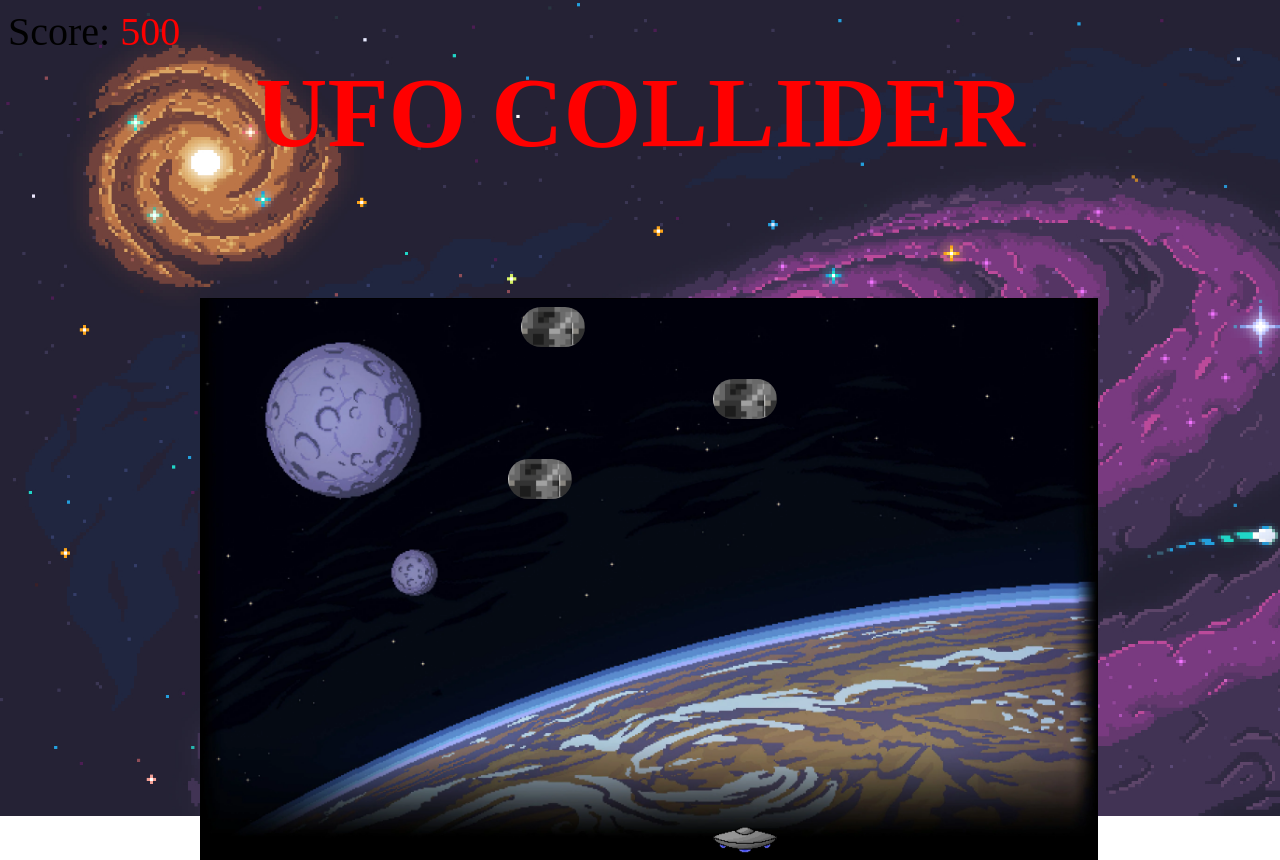
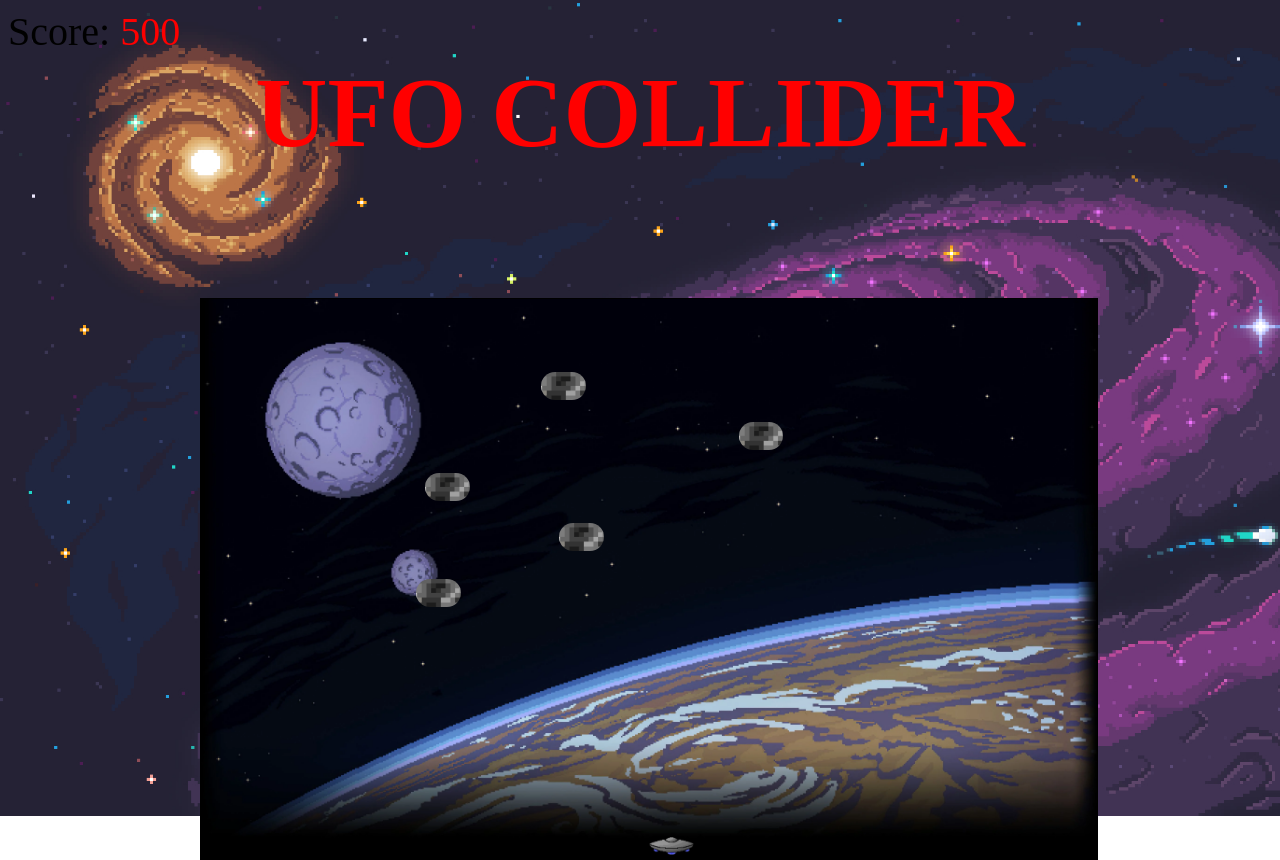
Before and after one commit to ZandMa/Ufo-collider, a plain HTML site: page index.html in a window 1280 px wide. Drawn offline with Linux system fonts and the light colour scheme.

Commit message:
can move set outline

```diff
--- a/index.html
+++ b/index.html
@@ -18,7 +18,7 @@
 
 
 
-        <audio autoplay  id="myaudio">
+        <audio autoplay loop  id="myaudio">
             <source src="./media/03. Mii Channel.mp3" type="audio/wav" />
           </audio>
 
--- a/script.js
+++ b/script.js
@@ -3,6 +3,7 @@ class Game {
         this.obstaclesArr = [];
         this.obstacleSpeed = 65;
         this.obstacleSpawnRate = 600;
+        this.bulletArr = [];
     }
 
 
@@ -52,15 +53,15 @@ class Game {
     createDomElm(instance) {
         const htmlTag = document.createElement("div");
         htmlTag.className = instance.className;
-        htmlTag.style.width = instance.width + "vw";
-        htmlTag.style.height = instance.height + "vh";
+        htmlTag.style.width = instance.width + "%";
+        htmlTag.style.height = instance.height + "%";
         const board = document.getElementById("board");
         board.appendChild(htmlTag);
         return htmlTag;
     }
     drawDomElm(instance) {
-        instance.domElement.style.left = instance.positionX + "vw";
-        instance.domElement.style.bottom = instance.positionY + "vh";
+        instance.domElement.style.left = instance.positionX + "%";
+        instance.domElement.style.bottom = instance.positionY + "%";
     }
     detectCollisionWithPlayer(astroid) {
         if (this.player.positionX < astroid.positionX + astroid.width &&
@@ -68,7 +69,7 @@ class Game {
             this.player.positionY < astroid.positionY + astroid.height &&
             this.player.height + this.player.positionY > astroid.positionY) {
             //let reaload = document.getElementById("board")#
-            location.reload();
+            //location.reload();
 
 
 
@@ -88,9 +89,9 @@ class Game {
     }
     audioVolume(){
         let audio = document.getElementById("myaudio");
-        audio.volume = 0.2;
+        audio.volume = 0.1;
+
     }
-
 }
 
 
@@ -100,7 +101,7 @@ class Player {
         this.className = "player";
         this.width = 5;
         this.height = 5;
-        this.positionX = 40;
+        this.positionX = 50;
         this.positionY = -1;
         this.domElement = null;
     }
@@ -113,7 +114,7 @@ class Player {
 
     }
     moveRight() {
-        if (this.positionX <= 60) {
+        if (this.positionX <= 90) {
             this.positionX += 5;
         } else {
             console.log("Can't move outside playspace!")
@@ -156,5 +157,8 @@ class Obstacle {
 
     }
 }
+
+
+
 const game = new Game();
 game.start();
--- a/style.css
+++ b/style.css
@@ -33,7 +33,7 @@ body {
 .obstacle {
     position: absolute;
     background: url(./media/block.png);
-    background-size: 4vw;
+    background-size: 100%;
     border-radius: 50px;
     display: inline-block;
 
```
